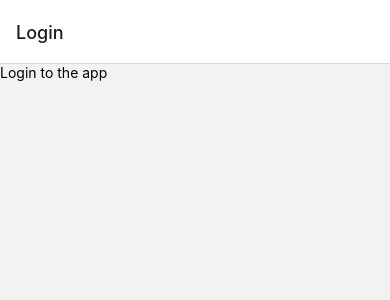
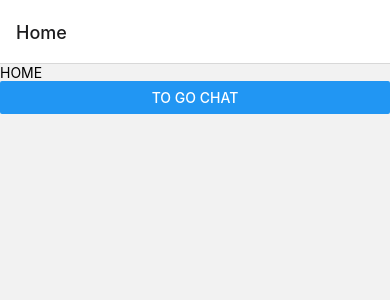
Before and after one commit to AngelRRand/templetTander, a React Native app: screen /Login in a window 390 px wide. Shown: the top 300 px of the page. Built offline with nearby package versions, Linux system fonts and the light colour scheme.

Commit message:
install and config firebase

```diff
--- a/package.json
+++ b/package.json
@@ -10,6 +10,7 @@
     "lint": "eslint ."
   },
   "dependencies": {
+    "@react-native-firebase/app": "^16.4.6",
     "@react-navigation/native": "^6.0.16",
     "@react-navigation/native-stack": "^6.9.4",
     "react": "18.1.0",
--- a/src/StackNavigation.jsx
+++ b/src/StackNavigation.jsx
@@ -2,10 +2,12 @@ import Home from './view/Home.jsx';
 import Chat from './view/Chat.jsx';
 import Login from './view/Login.jsx';
 import { createNativeStackNavigator } from '@react-navigation/native-stack';
+import useLogin from './context/Context.jsx';
 
 
 const StackNavigation = () => {
-    const user = null
+    const {user} = useLogin()
+
     const Stack = createNativeStackNavigator();
     return (
         <Stack.Navigator>
--- a/src/context/Context.jsx
+++ b/src/context/Context.jsx
@@ -1,14 +1,23 @@
-import React, { createContext } from 'react'
-import { View, Text } from 'react-native'
+import React, { createContext, useContext } from 'react'
+
+
+const AppContext = createContext({
+    //Initial State
+})
 
 
 export const Context = ({children}) => {
 
-    const AppContenxt = createContext({})
+    return (
+    <AppContext.Provider value={{
+        user: "Hori"
+    }}>
+      {children}
+    </AppContext.Provider>
+  )
 
-    return (
-    <AppContenxt.Provider value={null}>
-      {children}
-    </AppContenxt.Provider>
-  )
 }
+
+export default function useLogin(){
+    return useContext(AppContext)
+}
--- /dev/null
+++ b/src/hooks/UseLogin.js
@@ -0,0 +1,3 @@
+export default function useLogin(){
+    return useContext(AppContenxt)
+}
--- a/src/view/Login.jsx
+++ b/src/view/Login.jsx
@@ -1,7 +1,10 @@
 import { View, Text } from 'react-native'
 import React from 'react'
+import useLogin from '../context/Context'
 
 const Login = () => {
+    const {user} = useLogin()
+    console.log(user)
   return (
     <View>
       <Text>Login to the app</Text>
```
Also changed, not shown: 3 other files (tests, documents, lock files or other folders).
